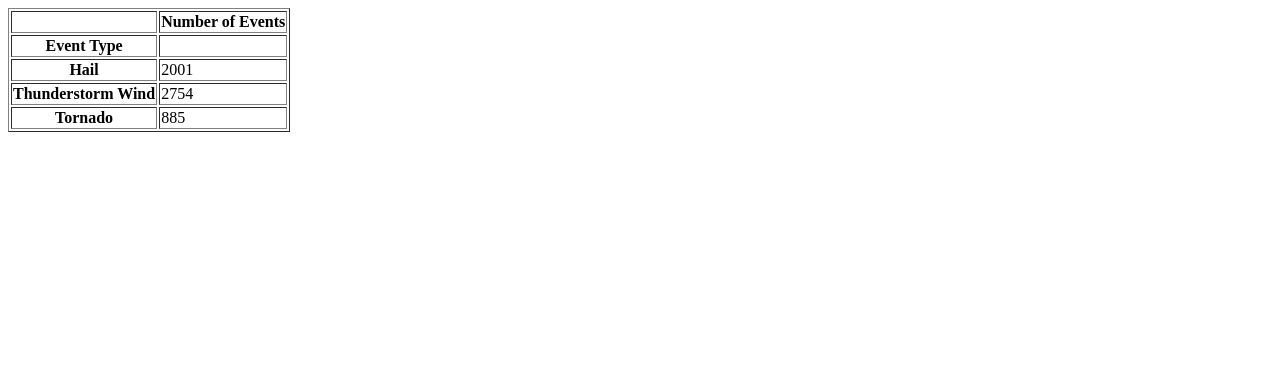
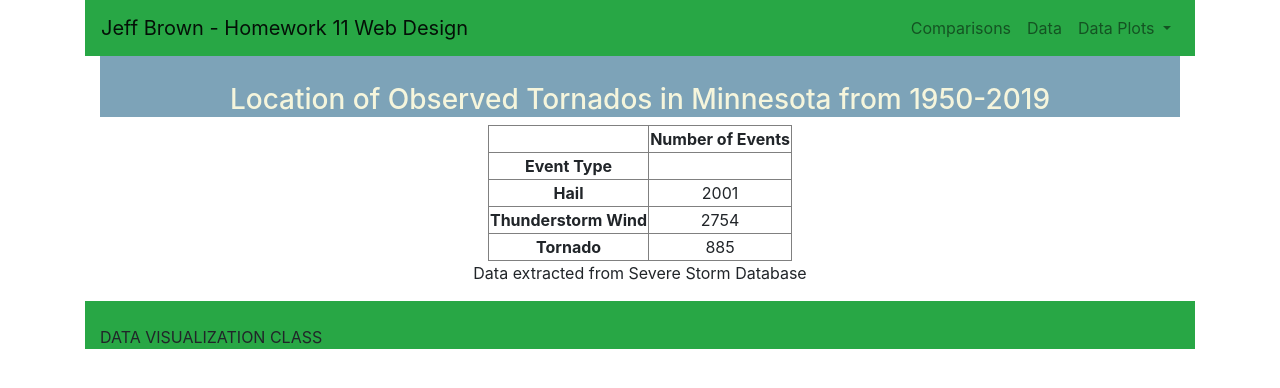
Before and after one commit to j2browns/Web-Design-Challenge, a plain HTML site: page web_tables/Thunder_hail_tornado.html in a window 1280 px wide. Drawn offline with nearby package versions, Linux system fonts and the light colour scheme; files that its build step writes are made by us from their sources.

Commit message:
formatted 2 of 4 html tables

```diff
--- a/web_tables/Thunder_hail_tornado.html
+++ b/web_tables/Thunder_hail_tornado.html
@@ -1,6 +1,63 @@
-<table border="1" class="dataframe">
+<!doctype html>
+<html lang="en">
+  <head>
+    <!-- Required meta tags -->
+    <meta charset="utf-8">
+    <meta name="viewport" content="width=device-width, initial-scale=1, shrink-to-fit=no">
+
+    <!-- Bootstrap CSS -->
+    <link rel="stylesheet" href="https://stackpath.bootstrapcdn.com/bootstrap/4.5.2/css/bootstrap.min.css" integrity="sha384-JcKb8q3iqJ61gNV9KGb8thSsNjpSL0n8PARn9HuZOnIxN0hoP+VmmDGMN5t9UJ0Z" crossorigin="anonymous">
+    <link rel="stylesheet" href="test.css">
+    <title>Combined_View</title>
+  </head>
+
+
+<body>
+  <div class="container">
+    <nav class="navbar navbar-expand-lg navbar-light bg-success">
+      <a class="navbar-brand" href="jb_index_test.html">Jeff Brown - Homework 11 Web Design</a>
+      <button class="navbar-toggler" type="button" data-toggle="collapse" data-target="#navbarText" aria-controls="navbarText" aria-expanded="false" aria-label="Toggle navigation">
+        <span class="navbar-toggler-icon"></span>
+      </button>
+      <div class="collapse navbar-collapse" id="navbarSupportedContent">
+        <ul class="navbar-nav ml-auto">
+            <li class="nav-item">
+                <a class="nav-link" href="combined_view.html">Comparisons <span class="sr-only">(current)</span></a>
+              </li>
+            <li class="nav-item">
+                <a class="nav-link" href="#">Data <span class="sr-only">(current)</span></a>
+            </li>
+          <li class="nav-item dropdown">
+            <a class="nav-link dropdown-toggle" href="#" id="navbarDropdown" role="button" data-toggle="dropdown" aria-haspopup="true" aria-expanded="false">
+              Data Plots
+            </a>
+            <div class="dropdown-menu" aria-labelledby="navbarDropdown">
+              <a class="dropdown-item" href="Avg_sum_wint_temp.html">Avg Temperature</a>
+              <a class="dropdown-item" href="Pie_plot_severe_weather.html">Pie Chart of Severe Storm </a>
+              <a class="dropdown-item" href="Yearly_Tornados.html">Yearly Number Tornados</a>
+              <a class="dropdown-item" href="Tornado_location.html">Map of Tornado Locations</a>
+            </div>
+          </li>
+        </ul>
+      </div>
+    </nav>
+  </div>
+
+  <div class="container">
+    <div class="col-md-12">
+        <div class = "boxe">
+            <h1><br></h1>
+            <h3 style = "text-align: center;">Location of Observed Tornados in Minnesota from 1950-2019</h3>
+        </div>
+      </div>
+    </div>
+
+<div class="container">
+<div class="col-md-12">
+<div class="d-flex justify-content-center">
+  <table border="1" class="dataframe" style="text-align: center">
     <thead>
-    <tr style="text-align: right;">
+      <tr style="text-align: center;">
         <th></th>
         <th>Number of Events</th>
       </tr>
@@ -24,3 +81,38 @@
       </tr>
     </tbody>
   </table>
+
+</div>
+</div>
+</div>
+
+<div class="container">
+  <div class="col-md-12">
+    <div class="d-flex justify-content-center">
+      <p>Data extracted from Severe Storm Database</p>
+    </div>
+  </div>
+</div>
+
+<div class = "container">
+  <footer class="page-footer font-small black pt-4 bg-success">
+    <div class="container-fluid text-center text-md-left">
+      <div class="row">
+        <div class="col-md-6 mt-md-0 mt-3">
+          <h7 class="text-uppercase">Data Visualization Class</h7>
+          <h7><br></h7>
+
+        </div>
+
+      </div>
+    </div>
+  </footer>
+</div>
+
+<!-- Optional JavaScript -->
+    <!-- jQuery first, then Popper.js, then Bootstrap JS -->
+    <script src="https://code.jquery.com/jquery-3.5.1.slim.min.js" integrity="sha384-DfXdz2htPH0lsSSs5nCTpuj/zy4C+OGpamoFVy38MVBnE+IbbVYUew+OrCXaRkfj" crossorigin="anonymous"></script>
+    <script src="https://cdn.jsdelivr.net/npm/popper.js@1.16.1/dist/umd/popper.min.js" integrity="sha384-9/reFTGAW83EW2RDu2S0VKaIzap3H66lZH81PoYlFhbGU+6BZp6G7niu735Sk7lN" crossorigin="anonymous"></script>
+    <script src="https://stackpath.bootstrapcdn.com/bootstrap/4.5.2/js/bootstrap.min.js" integrity="sha384-B4gt1jrGC7Jh4AgTPSdUtOBvfO8shuf57BaghqFfPlYxofvL8/KUEfYiJOMMV+rV" crossorigin="anonymous"></script>
+</body>
+</html>
```
Also changed, not shown: web_tables/seasonal_data.html (+25 -4 lines). Lines whose indentation alone changed are shown as unchanged.
